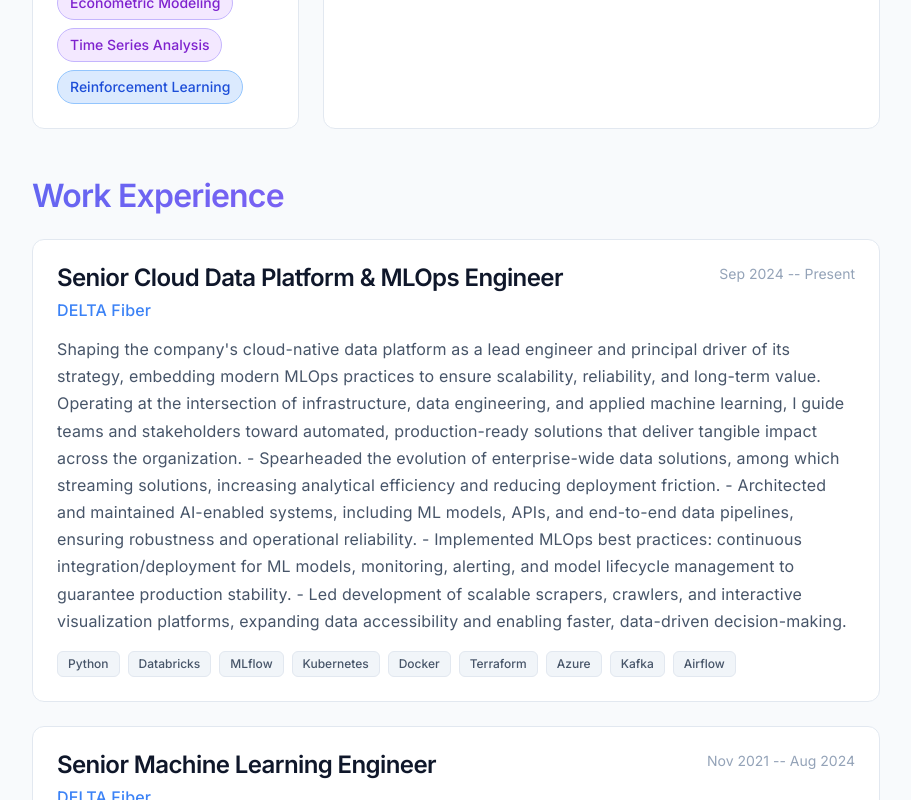
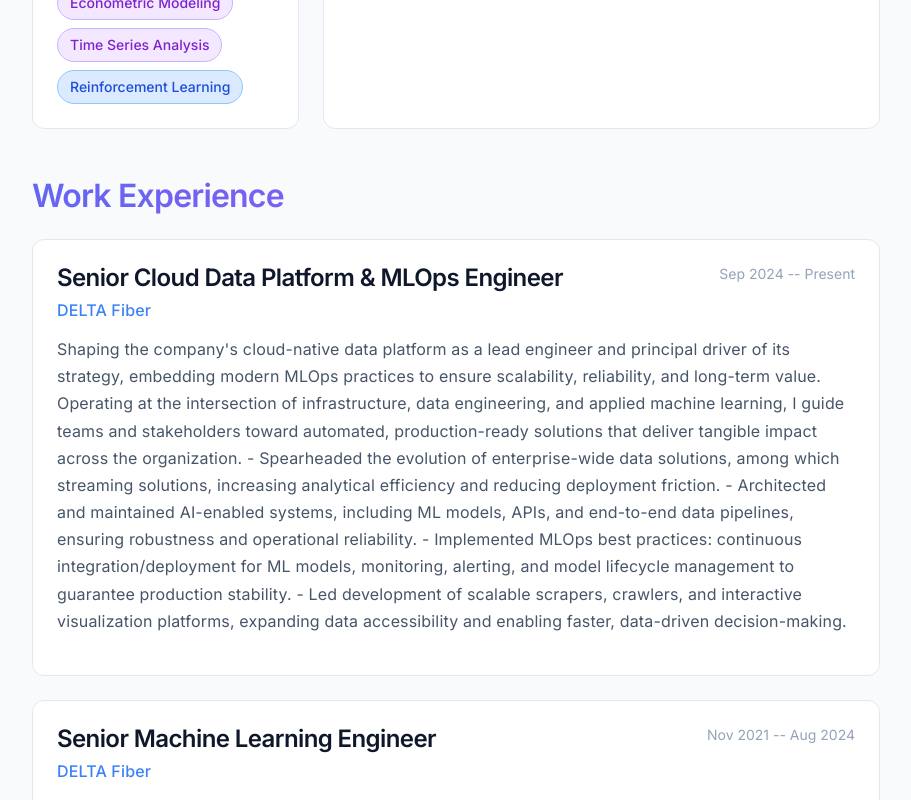
Before and after one commit to LPvdT/lpvdt-site, a SvelteKit app: page / in a window 1280 px wide. Shown: the part 2000-2800 px from the top of the page, without its empty margins (184-1095 px from the left). Built offline with nearby package versions, Linux system fonts and the light colour scheme.

Commit message:
update +page.svelte: role descriptions

```diff
--- a/src/routes/+page.svelte
+++ b/src/routes/+page.svelte
@@ -110,67 +110,66 @@
         - Led development of scalable scrapers, crawlers, and interactive
         visualization platforms, expanding data accessibility and enabling faster,
         data-driven decision-making.
-  `,
-      // TODO: Add more technologies
-      technologies: [
-        "Python",
-        "Databricks",
-        "MLflow",
-        "Kubernetes",
-        "Docker",
-        "Terraform",
-        "Azure",
-        "Kafka",
-        "Airflow"
-      ]
+      `
     },
     {
       title: "Senior Machine Learning Engineer",
       company: "DELTA Fiber",
       period: "Nov 2021 -- Aug 2024",
       // TODO: Fix HTML rendering
-      description:
-        "Shaping the company's cloud-native data platform as a lead engineer and principal driver of its strategy, embedding modern MLOps practices to ensure scalability, reliability, and long-term value. Operating at the intersection of infrastructure, data engineering, and applied machine learning, I guide teams and stakeholders toward automated, production-ready solutions that deliver tangible impact across the organization.\n\n- Spearheaded the evolution of enterprise-wide data solutions, among which streaming solutions, increasing analytical efficiency and reducing deployment friction.\n- Architected and maintained AI-enabled systems, including ML models, APIs, and end-to-end data pipelines, ensuring robustness and operational reliability.\n- Implemented MLOps best practices: continuous integration/deployment for ML models, monitoring, alerting, and model lifecycle management to guarantee production stability.\n- Led development of scalable scrapers, crawlers, and interactive visualization platforms, expanding data accessibility and enabling faster, data-driven decision-making.",
-      // TODO: Add more technologies
-      technologies: [
-        "Python",
-        "TensorFlow",
-        "PyTorch",
-        "MLflow",
-        "Kubernetes",
-        "Azure",
-        "Databricks"
-      ]
+      description: `Took ownership of the company's machine learning stack, ensuring models were
+        not just experimental prototypes but reliable, monitored, and continuously
+        improving production assets. Collaborated with business units to deliver
+        insights and predictive capabilities that shaped strategic decision-making.
+
+        - Led integration of machine learning models into production systems.
+        - Built and maintained scalable pipelines and automated workflows.
+        - Supported data-driven decision-making with advanced analytics and visualizations.
+      `
     },
     {
       title: "Data Scientist/Engineer",
       company: "DELTA Fiber",
       period: "Nov 2018 -- Oct 2021",
       // TODO: Fix HTML rendering
-      description:
-        "Pioneered the company's advanced analytics journey by establishing its first modern data infrastructure and operational machine learning pipelines. Balanced the dual role of data scientist and engineer, laying the foundation for scalable platforms that later became critical to the business.",
-      // TODO: Add more technologies
-      technologies: ["Python", "R", "SQL", "Azure", "Databricks", "Power BI", "Docker"]
+      description: `
+        Pioneered the company's advanced analytics journey by establishing its first
+        modern data infrastructure and operational machine learning pipelines.
+        Balanced the dual role of data scientist and engineer, laying the groundwork
+        for scalable platforms that later became critical to the business.
+
+        - Designed and deployed the first company-wide data warehouse and ETL processes.
+        - Delivered initial advanced analytics solutions, including predictive models and automated APIs.
+        - Established CI/CD practices for data science and engineering workflows.
+        - Created scrapers, crawlers, and BI dashboards to improve operational visibility.
+      `
     },
     {
       title: "Freelance Developer",
       company: "Private Clients",
       period: "Sep 2012 -- Aug 2018",
       // TODO: Fix HTML rendering
-      description:
-        "Independent developer combining econometric modelling with full-stack web solutions for a variety of clients. This role honed my ability to translate mathematical concepts into practical applications and gave me hands-on experience with diverse stacks, architectures, and deployment strategies.",
-      // TODO: Add more technologies
-      technologies: ["Python", "R", "JavaScript", "SQL", "Docker", "Linux"]
+      description: `
+        Independent developer combining econometric modelling with full-stack web
+        solutions for a variety of clients. This role honed my ability to translate
+        mathematical concepts into practical applications and gave me hands-on
+        experience with diverse stacks, architectures, and deployment strategies.
+
+        - Built and deployed full-stack web applications and APIs across multiple frameworks.
+        - Developed econometric modelling solutions to support research and business cases.
+        - Applied statistical modelling and data analysis in client-focused projects.
+        - Gained experience with distributed systems, containerization, and
+          automation before moving into large-scale enterprise environments.
+      `
     },
     {
       title: "Commercial Insurance Agent",
       company: "Achmea",
       period: "2010 -- 2011",
       // TODO: Fix HTML rendering
-      description:
-        "Provided sales and advisory services for commercial insurance products, developing strong client relationship and communication skills.",
-      // TODO: Add more technologies
-      technologies: []
+      description: `
+        Worked in sales and advisory for commercial insurance products.
+      `
     }
   ];
 
@@ -433,7 +432,6 @@
               company={experience.company}
               period={experience.period}
               description={experience.description}
-              technologies={experience.technologies}
               delay={i * 200}
             />
           {/each}
```
